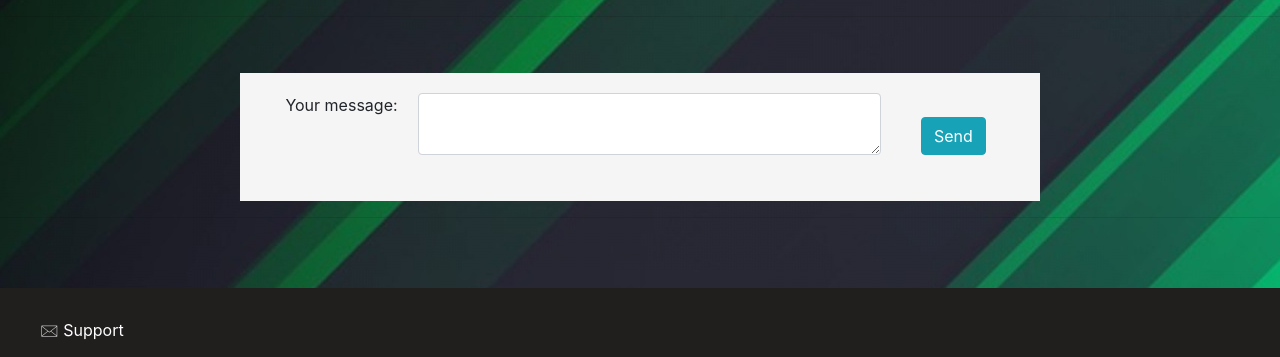
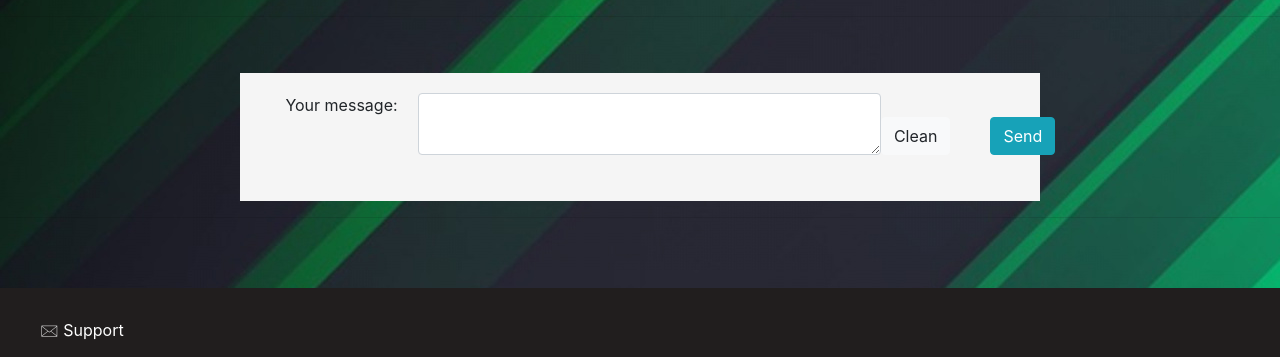
Before and after one commit to Anzhelika19262/project3, a Flask app: page /messager/1 in a window 1280 px wide. Shown: the part 114-471 px from the top of the page. Run offline with Flask 2, Linux system fonts and the light colour scheme; a user stored in the database is signed in; tables that the repository leaves empty hold one stand-in row (values such as "Sample post"); some libraries are stand-ins or nearby versions.

Commit message:
few changes in message

```diff
--- a/forms/message_form.py
+++ b/forms/message_form.py
@@ -4,4 +4,5 @@ from wtforms import TextAreaField, SubmitField
 
 class MessageForm(FlaskForm):
     messages = TextAreaField("Your message:")
+    button = SubmitField('Clean')
     submit = SubmitField('Send')
--- a/templates/messages.html
+++ b/templates/messages.html
@@ -19,6 +19,7 @@
                 {{ error }}
             </p>
         {% endfor %}
+    {{ form.button(type="reset", class="btn btn-light") }}
     {{ form.submit(type="submit", class="btn btn-info") }}
     </p>
 </form>
```
